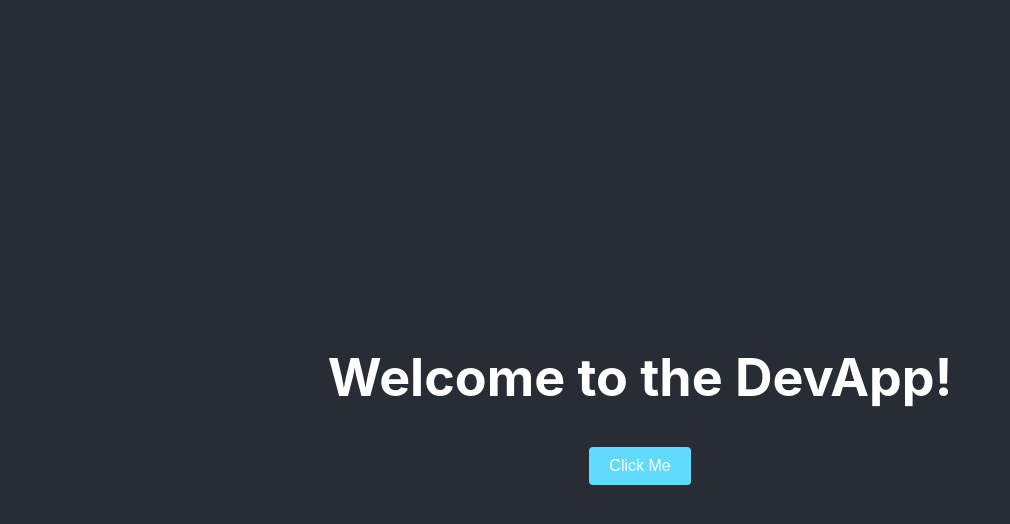
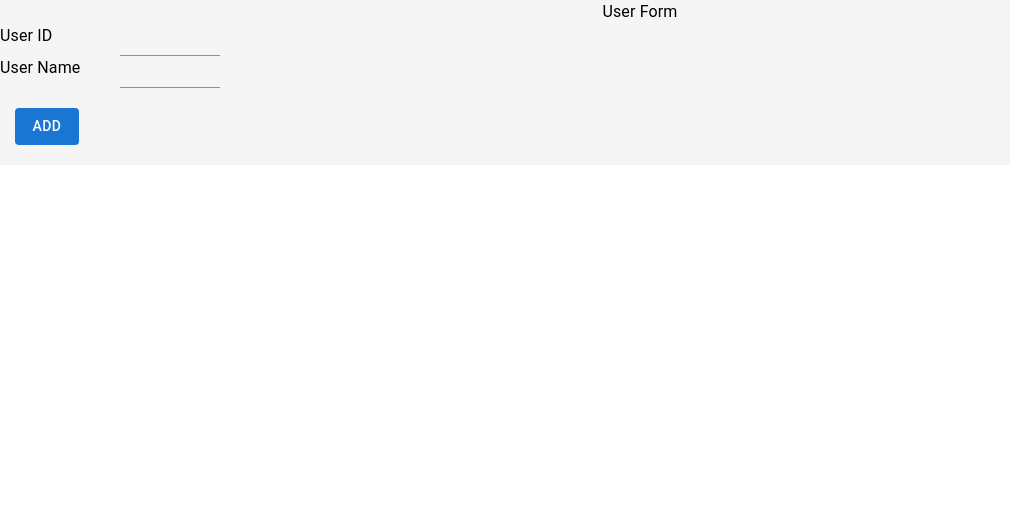
Before and after one commit to SandaruAbenayake/Dev-App, a React (Create React App) app: page /users in a window 1280 px wide. Shown: the top 524 px of the page, without its empty margins (0-1010 px from the left). Built offline with nearby package versions, Linux system fonts and the light colour scheme.

Commit message:
resolve compile errors in UserForm and index

```diff
--- a/package.json
+++ b/package.json
@@ -3,12 +3,18 @@
   "version": "0.1.0",
   "private": true,
   "dependencies": {
+    "@emotion/react": "^11.14.0",
+    "@emotion/styled": "^11.14.1",
+    "@mui/material": "^9.2.0",
     "@testing-library/dom": "^10.4.1",
     "@testing-library/jest-dom": "^6.9.1",
     "@testing-library/react": "^16.3.2",
     "@testing-library/user-event": "^13.5.0",
+    "axios": "^1.18.1",
+    "mui": "^0.0.1",
     "react": "^19.2.7",
     "react-dom": "^19.2.7",
+    "react-router-dom": "^7.18.1",
     "react-scripts": "5.0.1",
     "web-vitals": "^2.1.4"
   },
--- a/src/App.css
+++ b/src/App.css
@@ -34,5 +34,5 @@
   font-size: 16px;
   margin: 4px 2px;
   cursor: pointer;
-  border-radius: 4px;
+  border-radius: 8px;
 }
--- a/src/App.js
+++ b/src/App.js
@@ -1,12 +1,14 @@
-import logo from './logo.svg';
 import './App.css';
+import { useNavigate } from 'react-router-dom';
 
 function App() {
+
+  const navigate = useNavigate();
   return (
     <div className="App">
       <header className="App-header">
        <h1>Welcome to the DevApp!</h1>
-       <button className="User-button" onClick={() => alert('Button clicked!')}>Click Me</button>
+       <button className="User-button" onClick={() => navigate ('/users') }>Click Me</button>
       </header>
     </div>
   );
--- /dev/null
+++ b/src/UserForm.js
@@ -0,0 +1,77 @@
+import { Grid, Input, Typography, Button } from "@mui/material"
+
+const Userform = props => {
+    return (
+        <Grid container spacing={2}
+        sx={{
+            backgroundColor: '#f5f5f5',
+            marginBottom: '20px',
+            display: 'block'
+        }}
+        >
+          <Grid item xs={12} sm={6} md={4}>
+            <Typography component="h1" align="center">
+                User Form
+            </Typography>
+          </Grid>
+
+          <Grid item xs={12} sm={6} sx={{display: 'flex'}}>
+            <Typography component={"label"} htmlFor="id" sx={{
+                color: '#000000',
+                marginRight: '20px',
+                fontSize: '16px',
+                width: '100px',
+                display: 'block'
+            }}>
+                User ID
+            </Typography>
+            <Input
+                type="number"
+                id="id"
+                name="ID"
+                sx={{width: '100px'}}
+                value={''}
+                onChange={e => {}}
+            />
+          </Grid>
+
+          <Grid item xs={12} sm={6} sx={{display: 'flex'}}>
+            <Typography component={"label"} htmlFor="name" sx={{
+                color: '#000000',
+                marginRight: '20px',
+                fontSize: '16px',
+                width: '100px',
+                display: 'block'
+            }}>
+                User Name
+            </Typography>
+            <Input
+                type="text"
+                id="name"
+                name="Name"
+                sx={{width: '100px'}}
+                value={''}
+                onChange={e => {}}
+            />
+          </Grid>
+
+          <Button
+            sx={{
+                margin: "auto",
+                marginBottom: "20px",
+                backgroundColor: "#1976d2",
+                color: "#fff",
+                "&:hover": {
+                    backgroundColor: "#1976d2",
+                    opacity: 0.8,
+                },
+                marginLeft: "15px",
+                marginTop: "20px",
+            }}
+          >
+                Add
+          </Button>
+        </Grid>
+    );
+}
+export default Userform;
--- /dev/null
+++ b/src/Users.js
@@ -0,0 +1,10 @@
+import Userform from "./UserForm";
+
+const Users = () => {
+    return (
+        <Userform />
+
+    );
+}
+
+export default Users;
--- a/src/index.js
+++ b/src/index.js
@@ -3,12 +3,18 @@ import ReactDOM from 'react-dom/client';
 import './index.css';
 import App from './App';
 import reportWebVitals from './reportWebVitals';
+import { BrowserRouter } from "react-router-dom";
+import { Route, Routes } from "react-router-dom";
+import Users from './Users';
 
 const root = ReactDOM.createRoot(document.getElementById('root'));
 root.render(
-  <React.StrictMode>
-    <App />
-  </React.StrictMode>
+  <BrowserRouter>
+  <Routes>
+    <Route path="/" element={<App />} />
+    <Route path="/users" element={<Users />} />
+  </Routes>
+  </BrowserRouter>
 );
 
 // If you want to start measuring performance in your app, pass a function
```
Also changed, not shown: 1 other file (tests, documents, lock files or other folders).
